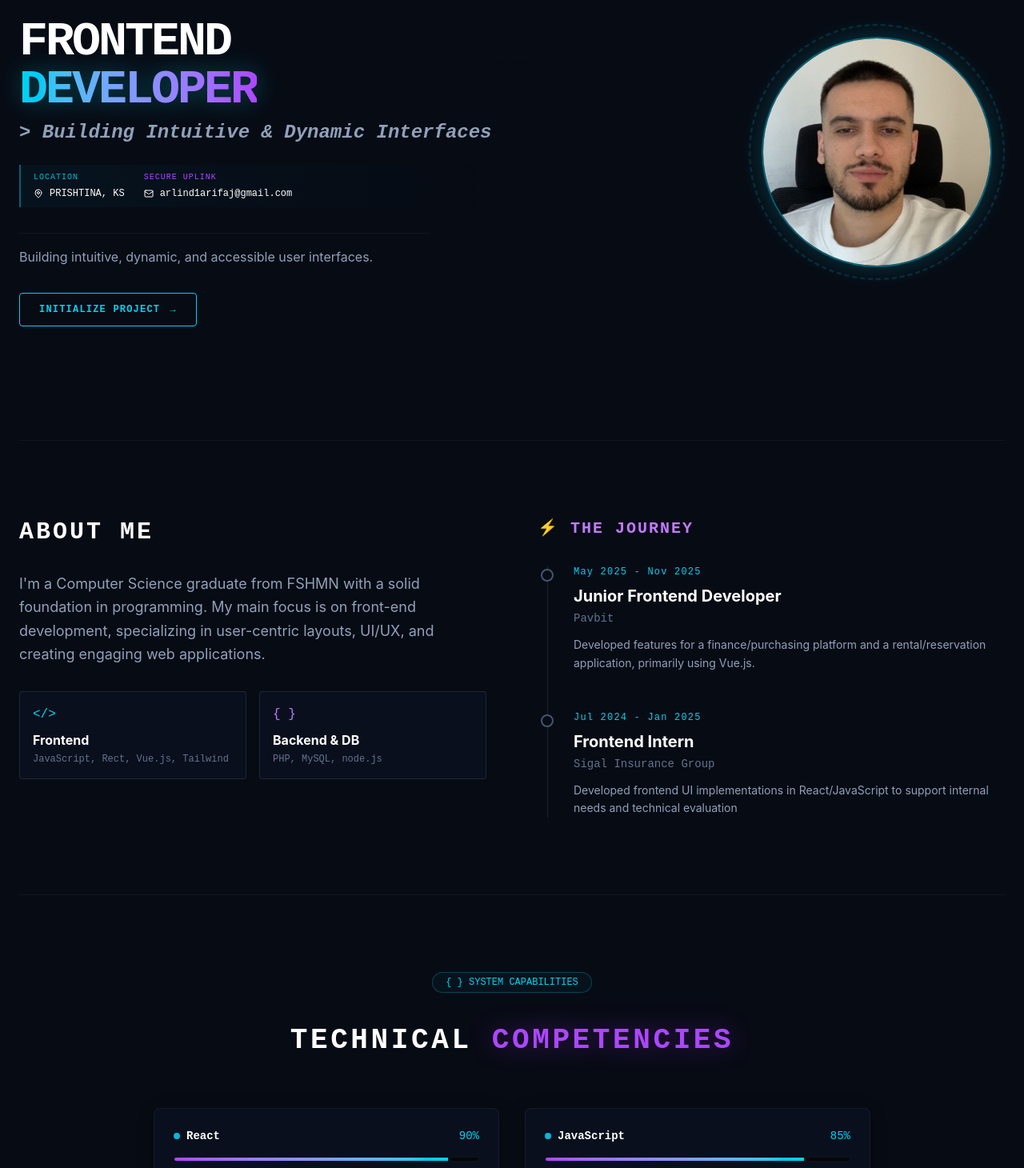
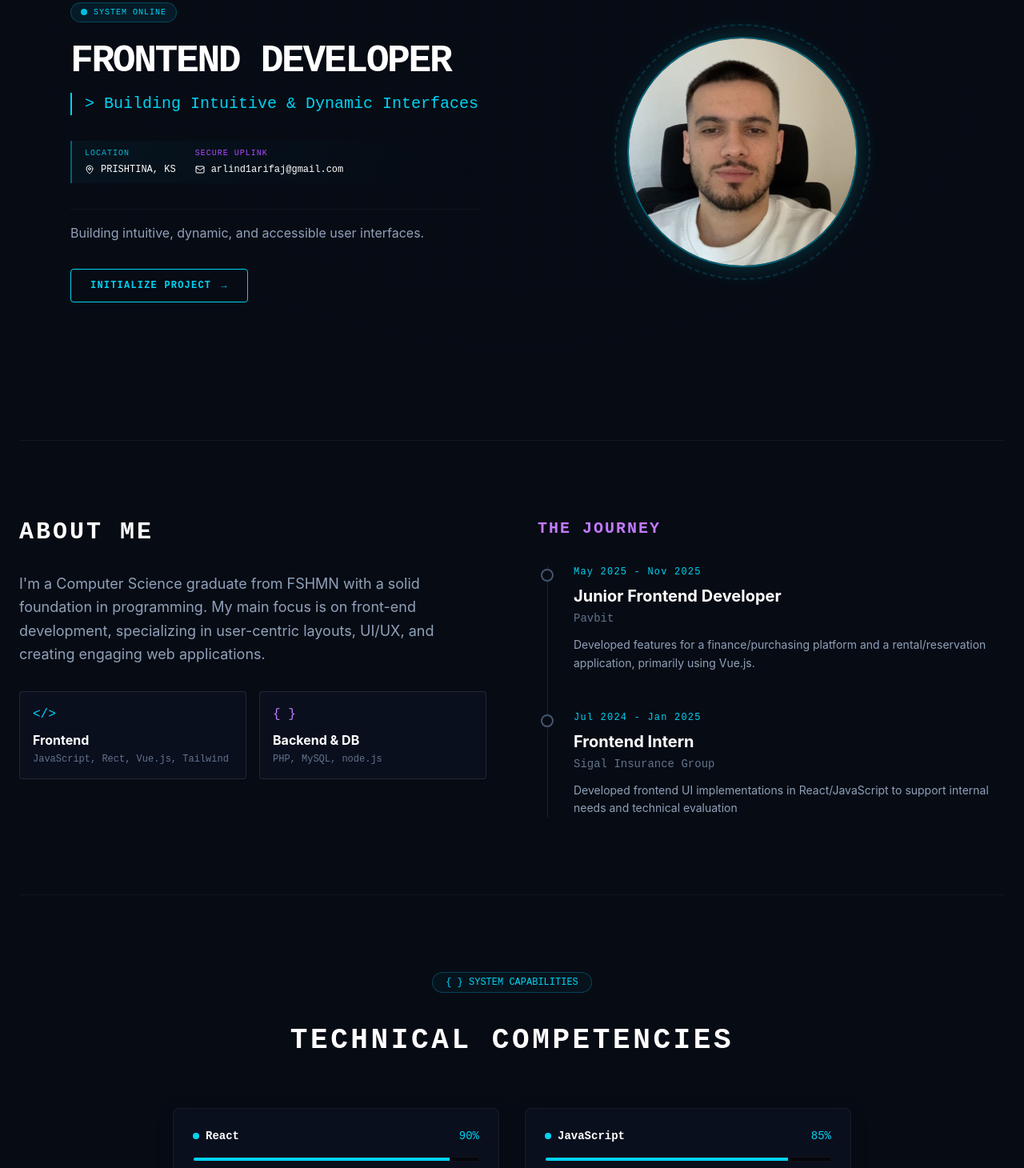
Before and after one commit to Arlindi1/Portfolio, a React (Vite) app: page / in a window 1280 px wide. Shown: the part 330-1790 px from the top of the page at 80% size. Built offline with nearby package versions, Linux system fonts and the light colour scheme.

Commit message:
Changes in design

```diff
--- a/src/components/About.tsx
+++ b/src/components/About.tsx
@@ -33,7 +33,7 @@ export default function About() {
       {/* Journey Timeline Side */}
       <motion.div initial={{ opacity: 0, x: 20 }} whileInView={{ opacity: 1, x: 0 }} viewport={{ once: true }}>
         <div className="flex items-center gap-3 mb-8">
-          <h3 className="text-xl font-mono text-purple-400 font-bold uppercase tracking-widest">{"⚡ The Journey"}</h3>
+          <h3 className="text-xl font-mono text-purple-400 font-bold uppercase tracking-widest">{"The Journey"}</h3>
         </div>
         <div className="relative border-l border-white/10 pl-8 ml-3 space-y-12">
           {content.journey.map((item, idx) => (
--- a/src/components/Hero.tsx
+++ b/src/components/Hero.tsx
@@ -5,7 +5,8 @@ import { MapPin, Mail } from 'lucide-react';
 export default function Hero() {
   return (
     <section id="home" className="min-h-screen flex items-center pt-20">
-      <div className="grid lg:grid-cols-2 gap-12 items-center w-full">
+      {/* Container constrained to max-w-6xl for better centering */}
+      <div className="grid lg:grid-cols-2 gap-12 items-center w-full max-w-6xl mx-auto px-6">
 
         {/* Left Side: Text Content */}
         <motion.div
@@ -20,11 +21,13 @@ export default function Hero() {
             </p>
           </div>
 
-          <h1 className="text-4xl md:text-6xl font-black font-mono text-white mb-2 tracking-tighter uppercase">
-            Frontend <span className="text-transparent bg-clip-text bg-gradient-to-r from-cyan-400 to-purple-500 drop-shadow-[0_0_15px_rgba(0,240,255,0.3)]">Developer</span>
+          {/* Solid White Heading - No Gradient */}
+          <h1 className="text-4xl md:text-5xl font-black font-mono text-white mb-4 tracking-tighter uppercase">
+            Frontend Developer
           </h1>
 
-          <h2 className="text-xl md:text-2xl font-bold mb-6 text-slate-400 font-mono italic">
+          {/* Simplified Subtitle Styling */}
+          <h2 className="text-lg md:text-xl font-mono text-cyan-400 mb-8 border-l-2 border-cyan-400 pl-4">
             {"> Building Intuitive & Dynamic Interfaces"}
           </h2>
 
@@ -57,22 +60,21 @@ export default function Hero() {
           initial={{ opacity: 0, scale: 0.8 }}
           animate={{ opacity: 1, scale: 1 }}
           transition={{ duration: 0.8, delay: 0.2 }}
-          className="relative flex justify-center lg:justify-end"
+          // Changed to justify-center to keep the image closer to center
+          className="relative flex justify-center"
         >
           <div className="relative w-64 h-64 md:w-80 md:h-80 group">
-            {/* Animated Ring Background */}
+            {/* Animated Ring Background - Kept as per your original form */}
             <div className="absolute inset-0 border-2 border-dashed border-cyan-500/20 rounded-full animate-[spin_20s_linear_infinite]" />
 
-            {/* Main Photo Container */}
+            {/* Main Photo Container - Kept as per your original form */}
             <div className="absolute inset-4 rounded-full border-2 border-cyan-500/50 overflow-hidden shadow-[0_0_30px_rgba(0,240,255,0.2)]">
               <img
-                src="/projects/profile/Arlindi.jpg" // Put your photo in /public folder and name it here
-                alt=""
+                src="/projects/profile/Arlindi.jpg"
+                alt="Arlind Arifaj"
                 className="w-full h-full object-cover"
               />
             </div>
-
-            {/* Tech Decoration */}
           </div>
         </motion.div>
 
--- a/src/components/Preloader.tsx
+++ b/src/components/Preloader.tsx
@@ -33,7 +33,7 @@ export default function Preloader({ finishLoading }: { finishLoading: () => void
         <Cpu className="absolute inset-0 m-auto text-cyan-400" size={32} />
       </div>
 
-      <h2 className="text-cyan-400 tracking-[0.3em] mb-2">⚡ SYSTEM INITIALIZING</h2>
+      <h2 className="text-cyan-400 tracking-[0.3em] mb-2">SYSTEM INITIALIZING</h2>
       <div className="w-64 h-1 bg-white/10 rounded-full overflow-hidden border border-white/5">
         <motion.div
           className="h-full bg-cyan-500 shadow-[0_0_15px_rgba(0,240,255,0.8)]"
--- a/src/components/Skills.tsx
+++ b/src/components/Skills.tsx
@@ -11,29 +11,31 @@ export default function Skills() {
         </div>
       </div>
 
+      {/* Solid White Heading */}
       <h3 className="text-4xl font-mono text-center text-white font-bold mb-16 uppercase tracking-widest">
-        Technical <span className="text-purple-500 drop-shadow-[0_0_15px_rgba(176,38,255,0.4)]">Competencies</span>
+        Technical Competencies
       </h3>
 
-      <div className="max-w-4xl mx-auto grid md:grid-cols-2 gap-8">
+      <div className="max-w-4xl mx-auto grid md:grid-cols-2 gap-8 px-6">
         {content.skills.map((skill, idx) => (
           <div key={idx} className="bg-[#0a0f1d] p-6 rounded-lg border border-white/5 shadow-[0_4px_20px_rgba(0,0,0,0.3)] hover:border-cyan-500/30 transition-colors">
             <div className="flex justify-between font-mono text-sm mb-4">
               <span className="text-white font-bold flex items-center gap-2">
-                <span className="w-2 h-2 bg-cyan-500 rounded-sm"></span>
+                <span className="w-2 h-2 bg-cyan-400 rounded-sm"></span>
                 {skill.name}
               </span>
               <span className="text-cyan-400">{skill.level}%</span>
             </div>
+
             {/* Background Track */}
             <div className="h-1.5 w-full bg-black/60 rounded-full overflow-hidden border border-white/5 relative">
-              {/* Animated Fill */}
+              {/* Solid Cyan Fill */}
               <motion.div
                 initial={{ width: 0 }}
                 whileInView={{ width: `${skill.level}%` }}
                 viewport={{ once: true, margin: "-50px" }}
                 transition={{ duration: 1.2, delay: idx * 0.1, ease: "easeOut" }}
-                className="absolute top-0 left-0 h-full bg-gradient-to-r from-purple-500 to-cyan-400 shadow-[0_0_10px_rgba(0,240,255,0.5)]"
+                className="absolute top-0 left-0 h-full bg-cyan-400 shadow-[0_0_10px_rgba(0,240,255,0.3)]"
               />
             </div>
           </div>
```
